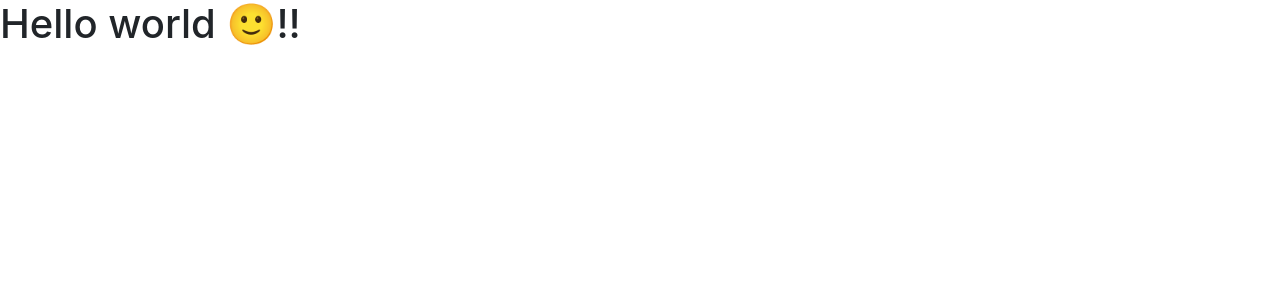
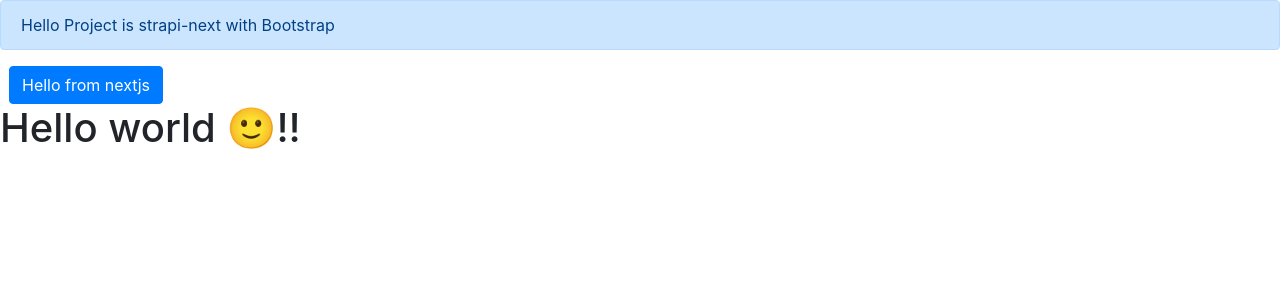
Before and after one commit to melanierolo/Restaurant-App-nextjs, a Next.js app in the folder restaurant-app/: page / in a window 1280 px wide. Shown: the top 300 px of the page. Built offline with nearby package versions, Linux system fonts and the light colour scheme.

Commit message:
frontend - we add in reactstrap components

```diff
--- a/restaurant-app/pages/index.js
+++ b/restaurant-app/pages/index.js
@@ -1,9 +1,17 @@
-import Head from "next/head";
+import { Button, Alert } from "reactstrap";
 import styles from "../styles/Home.module.css";
 
 export default function Home() {
   return (
     <>
+      <div>
+        <div>
+          <Alert color="primary">
+            Hello Project is strapi-next with Bootstrap
+          </Alert>
+          &nbsp; <Button color="primary">Hello from nextjs</Button>
+        </div>
+      </div>
       <h1>Hello world 🙂!! </h1>
     </>
   );
```
